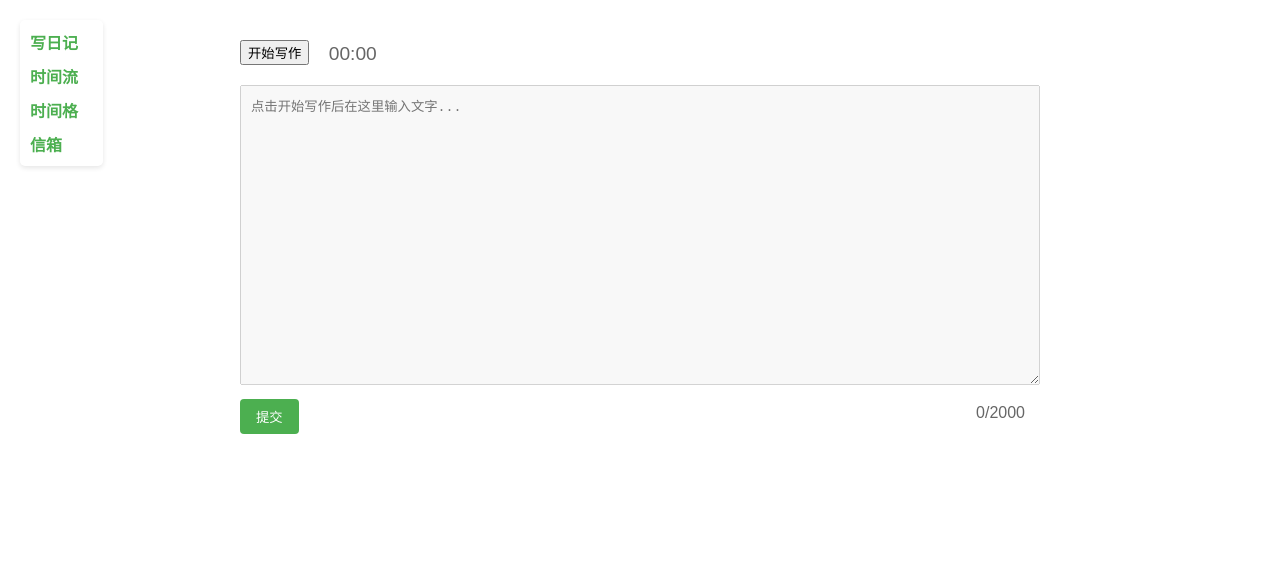
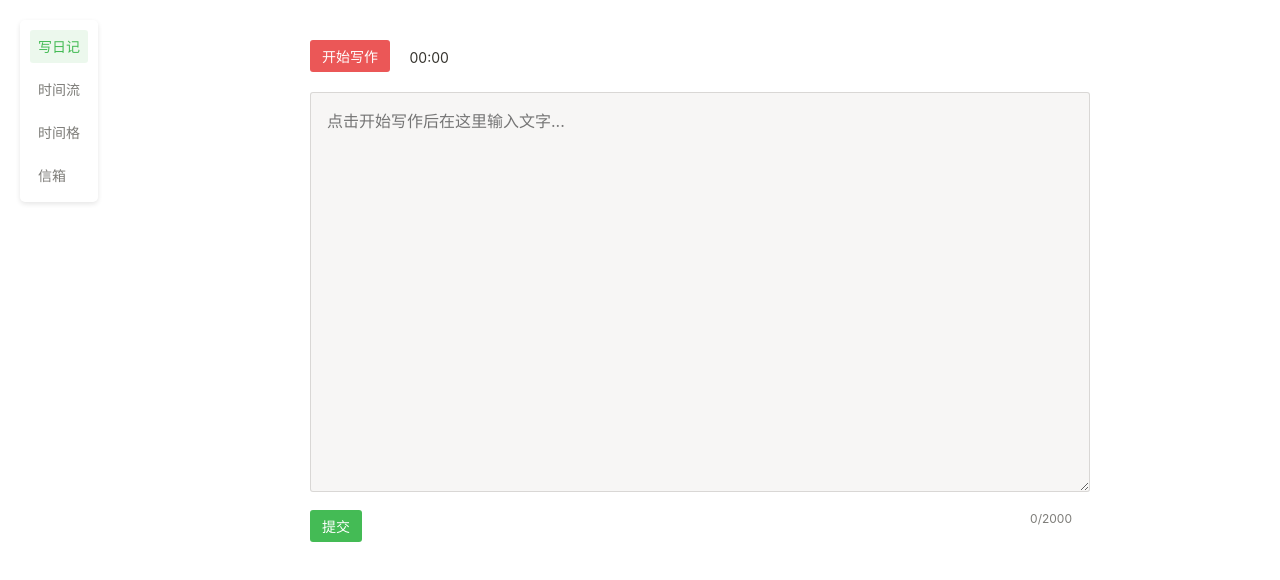
Before and after one commit to Zhouwangjie/diary, a plain HTML site: page index.html in a window 1280 px wide. Drawn offline with Linux system fonts and the light colour scheme.

Commit message:
统一样式

```diff
--- a/index.html
+++ b/index.html
@@ -4,126 +4,25 @@
     <meta charset="UTF-8">
     <meta name="viewport" content="width=device-width, initial-scale=1.0">
     <title>倒计时写作</title>
-    <style>
-        body {
-            font-family: Arial, sans-serif;
-            max-width: 800px;
-            margin: 0 auto;
-            padding: 20px;
-            position: relative;
-        }
-        .nav-links {
-            position: fixed;
-            top: 0;
-            left: 0;
-            margin: 20px;
-            display: flex;
-            flex-direction: column;
-            gap: 10px;
-            background-color: white;
-            padding: 10px;
-            border-radius: 5px;
-            box-shadow: 0 2px 5px rgba(0, 0, 0, 0.1);
-        }
-        .nav-links a {
-            margin-right: 0;
-            color: #4CAF50;
-            text-decoration: none;
-            font-weight: bold;
-            display: block;
-        }
-        .timer-container {
-            margin-left: 120px;
-            margin-top: 20px;
-        }
-        .content-container {
-            margin-left: 120px;
-            position: relative;
-            margin-top: 20px;
-        }
-        .timer-container {
-            margin-top: 60px;
-        }
-        .nav-links a {
-            margin-right: 15px;
-            color: #4CAF50;
-            text-decoration: none;
-            font-weight: bold;
-        }
-        .nav-links a:hover {
-            text-decoration: underline;
-        }
-        .timer-container {
-            margin: 20px 0;
-        }
-        .time-display {
-            display: inline-block;
-            margin-left: 15px;
-            font-size: 1.2em;
-            color: #666;
-            vertical-align: middle;
-        }
-        .content-container {
-            position: relative;
-            margin: 20px 0;
-        }
-        #content {
-            width: 100%;
-            height: 300px;
-            padding: 10px;
-            resize: vertical;
-            box-sizing: border-box;
-        }
-        #wordCount {
-            position: absolute;
-            bottom: 10px;
-            right: 10px;
-            color: #666;
-            background-color: rgba(255, 255, 255, 0.8);
-            padding: 2px 5px;
-            border-radius: 3px;
-        }
-        .modal {
-            display: none;
-            position: fixed;
-            top: 0;
-            left: 0;
-            width: 100%;
-            height: 100%;
-            background-color: rgba(0, 0, 0, 0.5);
-        }
-        .modal-content {
-            background-color: white;
-            margin: 15% auto;
-            padding: 20px;
-            width: 300px;
-            border-radius: 5px;
-            text-align: center;
-        }
-        .time-input {
-            margin: 10px 0;
-            padding: 5px;
-            width: 60px;
-        }
-    </style>
+    <link rel="stylesheet" href="style.css">
 </head>
 <body>
+    <div class="nav-links">
+        <a href="index.html" class="active">写日记</a>
+        <a href="diary_flow.html">时间流</a>
+        <a href="index.html">时间格</a>
+        <a href="index.html">信箱</a>
+    </div>
+
     <div class="timer-container">
         <button id="startBtn">开始写作</button>
         <div id="timeDisplay" class="time-display">00:00</div>
     </div>
 
-    <div class="nav-links">
-        <a href="index.html">写日记</a>
-        <a href="diary_flow.html">时间流</a>
-        <a href="#">时间格</a>
-        <a href="#">信箱</a>
-    </div>
-
     <div class="content-container">
         <textarea id="content" disabled maxlength="2000" placeholder="点击开始写作后在这里输入文字..."></textarea>
         <div id="wordCount">0/2000</div>
-        <button id="submitBtn" style="display: block; margin: 10px 0; padding: 8px 16px; background-color: #4CAF50; color: white; border: none; border-radius: 4px; cursor: pointer;">提交</button>
+        <button id="submitBtn">提交</button>
     </div>
 
     <script>
@@ -150,6 +49,7 @@
                 isWriting = true;
                 textarea.disabled = false;
                 startBtn.textContent = '写作中...';
+                startBtn.classList.add('writing');  // 添加写作中的样式
                 startWritingTime = new Date();
                 elapsedTime = 0;
                 updateDisplay();
@@ -166,6 +66,7 @@
                 isWriting = false;
                 textarea.disabled = true;
                 startBtn.textContent = '开始写作';
+                startBtn.classList.remove('writing');  // 移除写作中的样式
             }
         }
 
--- /dev/null
+++ b/style.css
@@ -0,0 +1,233 @@
+body {
+    font-family: -apple-system, BlinkMacSystemFont, "Segoe UI", Helvetica, "Apple Color Emoji", Arial, sans-serif, "Segoe UI Emoji", "Segoe UI Symbol";
+    max-width: 900px;
+    margin: 0 auto;
+    padding: 20px;
+    position: relative;
+    background-color: #ffffff;
+    color: rgb(55, 53, 47);
+    line-height: 1.5;
+}
+
+/* 导航栏样式 */
+.nav-links {
+    position: fixed;
+    top: 0;
+    left: 0;
+    margin: 20px;
+    display: flex;
+    flex-direction: column;
+    gap: 10px;
+    background-color: white;
+    padding: 10px;
+    border-radius: 5px;
+    box-shadow: 0 2px 5px rgba(0, 0, 0, 0.1);
+}
+
+.nav-links a {
+    margin-right: 0;
+    color: rgba(55, 53, 47, 0.65);
+    text-decoration: none;
+    font-size: 14px;
+    padding: 6px 8px;
+    border-radius: 3px;
+    transition: all 0.1s ease-in-out;
+}
+
+.nav-links a:hover {
+    background-color: rgba(55, 53, 47, 0.08);
+    text-decoration: none;
+}
+
+.nav-links a.active {
+    color: rgb(68, 187, 85);
+    background-color: rgba(68, 187, 85, 0.1);
+}
+
+/* 写作页面样式 */
+.timer-container {
+    margin-left: 120px;
+    margin-top: 20px;
+}
+
+.content-container {
+    margin-left: 120px;
+    position: relative;
+    margin-top: 20px;
+}
+
+.time-display {
+    display: inline-block;
+    margin-left: 15px;
+    font-size: 14px;
+    color: rgb(55, 53, 47);
+    vertical-align: middle;
+}
+
+#content {
+    width: 100%;
+    min-height: 400px;
+    padding: 16px;
+    resize: vertical;
+    box-sizing: border-box;
+    border: 1px solid rgba(55, 53, 47, 0.16);
+    border-radius: 3px;
+    font-family: inherit;
+    font-size: 16px;
+    line-height: 1.5;
+    color: rgb(55, 53, 47);
+    background-color: #ffffff;
+}
+
+#content:focus {
+    outline: none;
+    border-color: rgb(46, 170, 220);
+}
+
+#content:disabled {
+    background-color: rgba(242, 241, 238, 0.6);
+    cursor: not-allowed;
+}
+
+#wordCount {
+    position: absolute;
+    bottom: 10px;
+    right: 10px;
+    color: rgba(55, 53, 47, 0.65);
+    font-size: 12px;
+    background-color: rgba(255, 255, 255, 0.9);
+    padding: 4px 8px;
+    border-radius: 3px;
+}
+
+/* 按钮样式 */
+#startBtn {
+    background-color: rgb(235, 87, 87);
+    color: white;
+    border: none;
+    padding: 6px 12px;
+    border-radius: 3px;
+    font-size: 14px;
+    cursor: pointer;
+    transition: background-color 0.1s ease-in-out;
+}
+
+#startBtn:hover {
+    background-color: rgb(224, 49, 49);
+}
+
+#startBtn.writing {
+    background-color: rgb(235, 235, 235);
+    color: rgb(55, 53, 47);
+    cursor: not-allowed;
+}
+
+#submitBtn {
+    display: block;
+    background-color: rgb(68, 187, 85);
+    color: white;
+    border: none;
+    padding: 6px 12px;
+    border-radius: 3px;
+    font-size: 14px;
+    cursor: pointer;
+    transition: background-color 0.1s ease-in-out;
+    margin-top: 12px;
+}
+
+#submitBtn:hover {
+    background-color: rgb(52, 168, 68);
+}
+
+#submitBtn:disabled {
+    background-color: rgb(235, 235, 235);
+    color: rgb(55, 53, 47);
+    cursor: not-allowed;
+}
+
+/* 模态框样式 */
+.modal {
+    display: none;
+    position: fixed;
+    top: 0;
+    left: 0;
+    width: 100%;
+    height: 100%;
+    background-color: rgba(0, 0, 0, 0.5);
+}
+
+.modal-content {
+    background-color: white;
+    margin: 15% auto;
+    padding: 20px;
+    width: 300px;
+    border-radius: 5px;
+    text-align: center;
+}
+
+.time-input {
+    margin: 10px 0;
+    padding: 5px;
+    width: 60px;
+}
+
+/* 日记流页面样式 */
+.diary-container {
+    margin-left: 120px;
+    margin-top: 20px;
+}
+
+.diary-card {
+    background-color: white;
+    border-radius: 10px;
+    padding: 20px;
+    margin-bottom: 20px;
+    box-shadow: 0 2px 5px rgba(0, 0, 0, 0.1);
+    position: relative;
+}
+
+.diary-date {
+    font-size: 1.5em;
+    font-weight: bold;
+    margin-bottom: 10px;
+    color: #333;
+}
+
+.diary-content {
+    color: #666;
+    line-height: 1.6;
+    margin-bottom: 15px;
+}
+
+.diary-time {
+    color: #999;
+    font-size: 0.9em;
+}
+
+.diary-agent {
+    margin-top: 15px;
+    padding-top: 15px;
+    border-top: 1px solid #eee;
+    color: #4CAF50;
+}
+
+.status-indicator {
+    position: absolute;
+    top: 20px;
+    right: 20px;
+    width: 40px;
+    height: 40px;
+    border-radius: 5px;
+}
+
+.status-red {
+    background-color: #ff6b6b;
+}
+
+.status-blue {
+    background-color: #4dabf7;
+}
+
+.status-gray {
+    background-color: #adb5bd;
+}
```
Also changed, not shown: diary_flow.html (+4 -85 lines).
